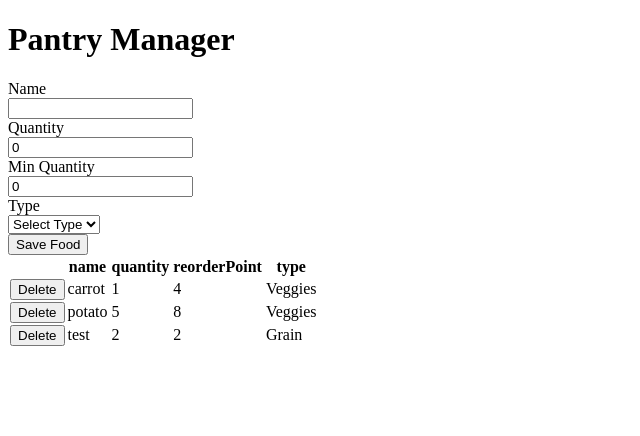
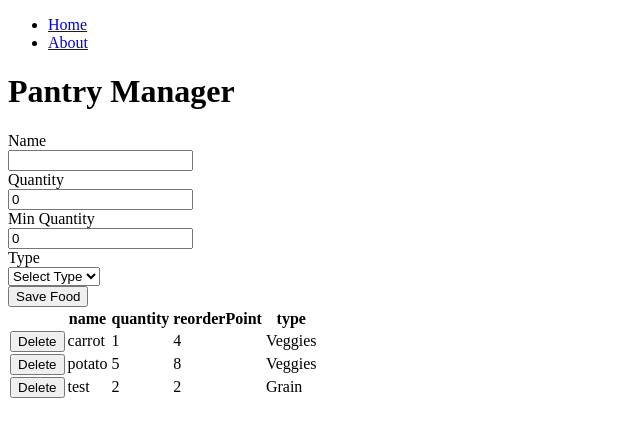
Before and after one commit to mbren2/eg_reactTraining, a React (Create React App) app in the folder eg-training/eg-training/: page / in a window 1280 px wide. Shown: the top 436 px of the page, without its empty margins (0-640 px from the left). Built offline with nearby package versions, Linux system fonts and the light colour scheme; data requests are answered from the project's data file.

Commit message:
Added the router and the about page

```diff
--- a/eg-training/eg-training/src/Nav.tsx
+++ b/eg-training/eg-training/src/Nav.tsx
@@ -1,4 +1,16 @@
+import { Link } from "react-router-dom";
+
 export function Nav() {
-
-
+    return(
+    <nav>
+        <ul>
+            <li>
+                <Link to="/">Home</Link>
+            </li>
+            <li>
+                <Link to="/about">About</Link>
+            </li>
+        </ul>
+    </nav>
+    );
 }
--- a/eg-training/eg-training/src/index.tsx
+++ b/eg-training/eg-training/src/index.tsx
@@ -2,6 +2,7 @@
 import { render } from "react-dom";
 import { App } from "./App";
 import { About } from "./About";
+import { Nav } from "./Nav";
 import { BrowserRouter, Route } from "react-router-dom";
 
 const headStyle = {color: "blue", marginBottom: 10 };
@@ -25,6 +26,7 @@
 //render(<<Heading>Hello</Heading>>,document.getElementById("root"));
 render(
     <BrowserRouter>
+        <Nav />
         <Route path="/about">
             <About />
         </Route>
```
